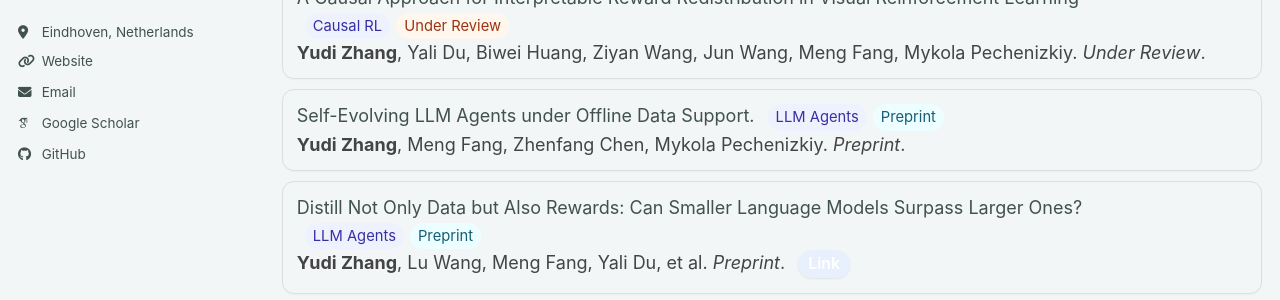
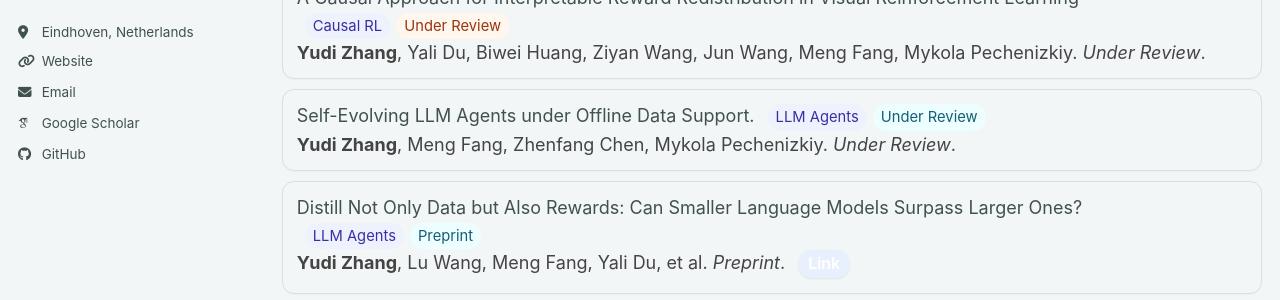
Before and after one commit to ReedZyd/ReedZyd.github.io, a Jekyll site: the page built from _pages/publications.html, in a window 1280 px wide and 900 px high. Shown: the part 295-595 px from the top of the window. Built offline with Jekyll 4.4.1, drawn with Linux system fonts in a browser that asks for light colours; some web fonts are replaced; a script bundle is joined from its source files by our own code; library files that are not in the unit come from our copies.

Commit message:
Update publications.html

```diff
--- a/_pages/publications.html
+++ b/_pages/publications.html
@@ -214,10 +214,10 @@ body.dark .pubs .pub-list li{
       <span class="title">Self-Evolving LLM Agents under Offline Data Support.</span>
       <span class="tags">
         <span class="tag topic">LLM Agents</span>
-        <span class="tag venue">Preprint</span>
+        <span class="tag venue">Under Review</span>
       </span><br/>
       <span class="meta"><strong>Yudi Zhang</strong>, Meng Fang, Zhenfang Chen, Mykola Pechenizkiy.</span>
-      <span class="venue">Preprint</span>.
+      <span class="venue">Under Review</span>.
     </li>
 
     <li>
```
